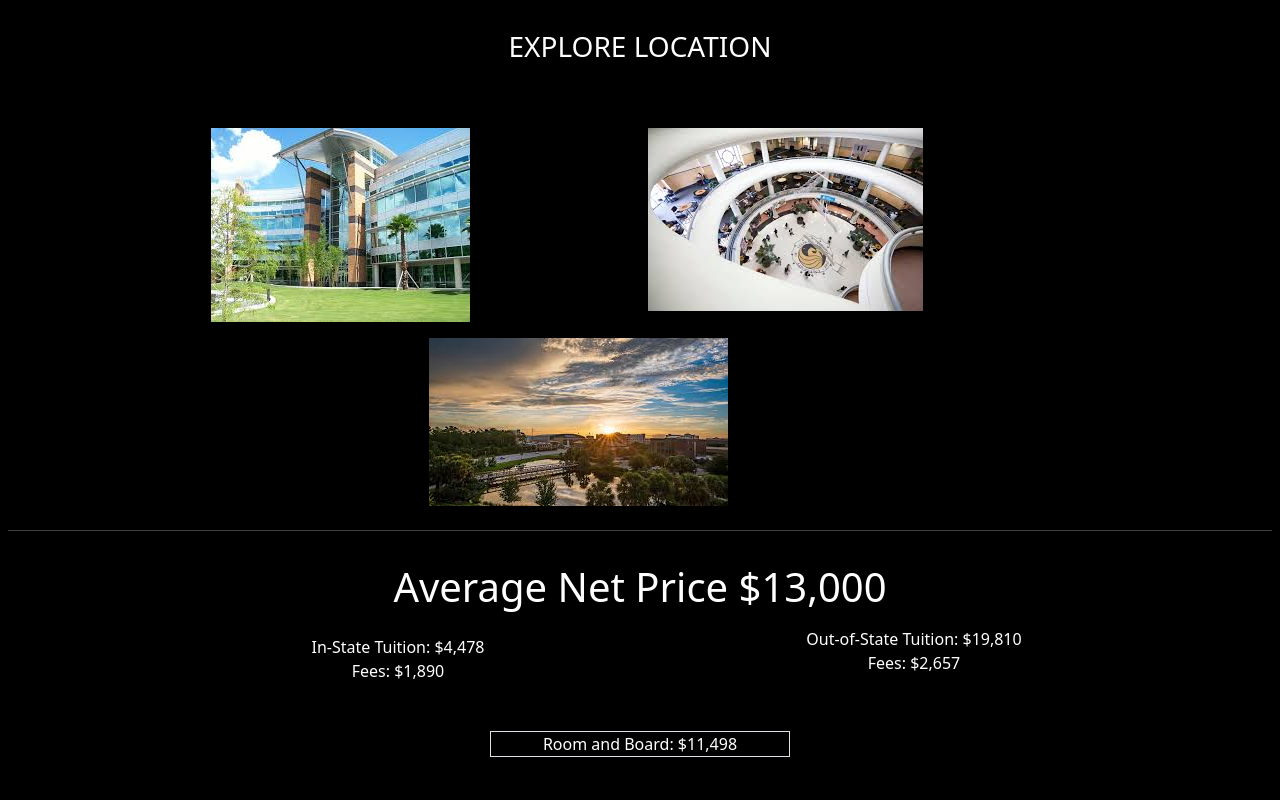
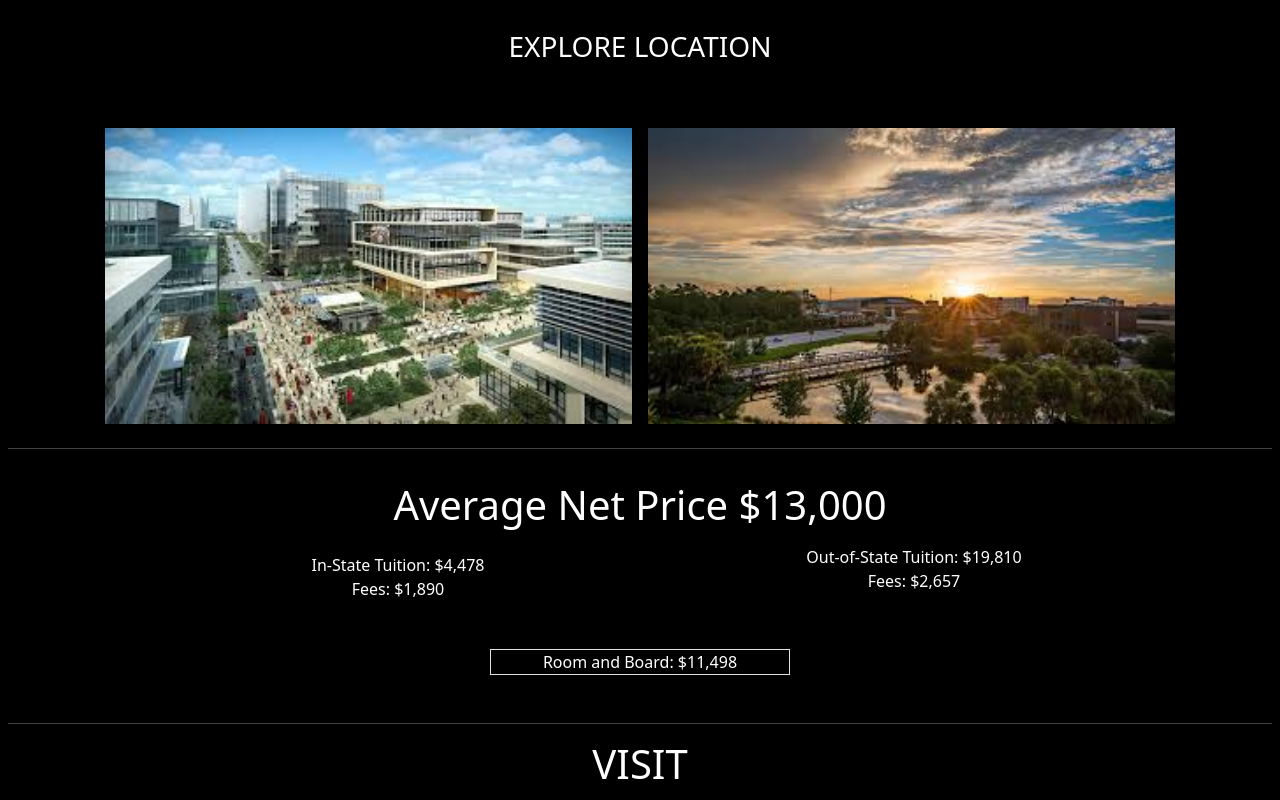
Before and after one commit to emmakoz15/College-website, a plain HTML site: page index.html in a window 1280 px wide. Shown: the part 2260-3060 px from the top of the page. Drawn offline with nearby package versions, Linux system fonts and the light colour scheme.

Commit message:
fixed sizing

```diff
--- a/index.html
+++ b/index.html
@@ -184,11 +184,10 @@
             <h3>EXPLORE LOCATION</h3>
           </div>
 <!--gotta fix-->
-          <div class="row justify-content-center ">
-            <div class="m-2 col-6 col-md-4 "><img src="images/campus3.jpeg" class="img-fluid"></div>
-            <div class="m-2 col-6 col-md-4 "><img src="images/campus4.jpeg" class="img-fluid"></div>
-            <div class="m-2 col-6 col-md-4 "><img src="images/campus5.jpeg" class="img-fluid"></div>
-
+          <div class="row justify-content-center h-100 ">
+           <img src="images/download (18).jpeg" class="col-5 m-2 img-fluid">
+            <img src="images/campus5.jpeg" class="col-5 m-2 img-fluid">
+</div>
         </div>
       </div>
       <hr />
@@ -276,7 +275,7 @@
     <!-- Remove the container if you want to extend the Footer to full width. -->
 <div class="bg-dark">
 
-  <footer class="bg-dark text-center text-lg-start text-white">
+  <footer class="bg-dark  justify-content-center text-lg-start text-white">
     <!-- Grid container -->
     <div class="container p-4">
       <!--Grid row-->
```
Also changed, not shown: images/download (17).jpeg (added), images/download (18).jpeg (added), images/th.jpg (added).
